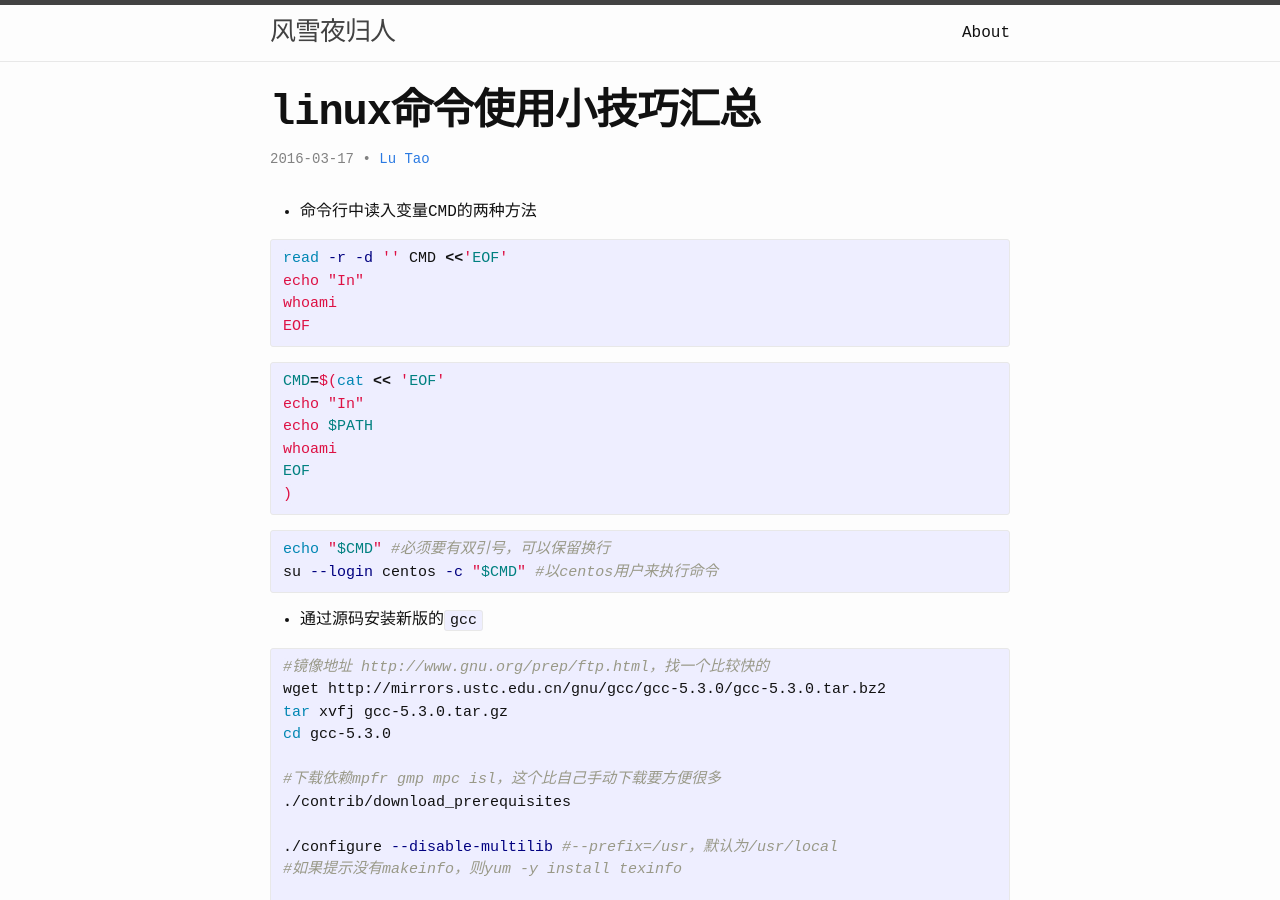
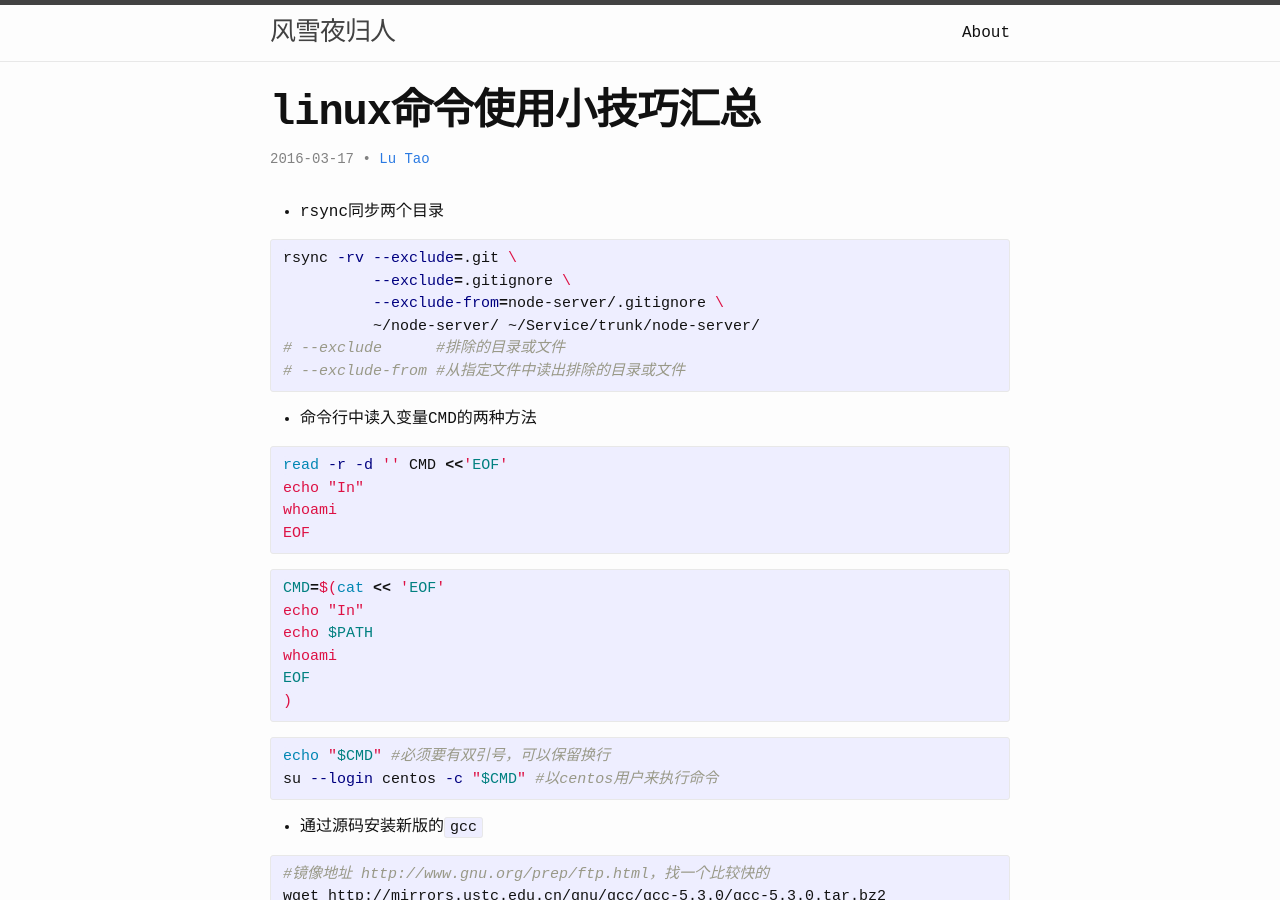
Before and after one commit to lutaoact/lutaoact.github.io, a Jekyll site: the page built from _posts/2016-03-17-linux-skill.markdown, in a window 1280 px wide and 900 px high. Built offline with Jekyll 4.4.1, drawn with Linux system fonts in a browser that asks for light colours.

Commit message:
linux-skill rsync

```diff
--- a/_posts/2016-03-17-linux-skill.markdown
+++ b/_posts/2016-03-17-linux-skill.markdown
@@ -4,6 +4,16 @@ title:  "linux命令使用小技巧汇总"
 date:   2016-03-17 09:58:27 +0800
 categories: linux bash
 ---
+
+* rsync同步两个目录
+{% highlight sh %}
+rsync -rv --exclude=.git \
+          --exclude=.gitignore \
+          --exclude-from=node-server/.gitignore \
+          ~/node-server/ ~/Service/trunk/node-server/
+# --exclude      #排除的目录或文件
+# --exclude-from #从指定文件中读出排除的目录或文件
+{% endhighlight %}
 
 * 命令行中读入变量CMD的两种方法
 {% highlight sh %}
```
